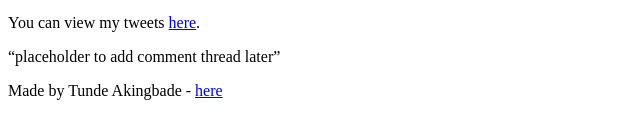
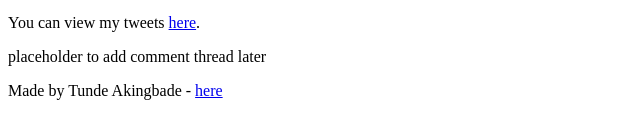
Before and after one commit to sonofbossman/My_First_Portfolio, a plain HTML site: page html_basic/index.html in a window 1280 px wide. Shown: the part 740-853 px from the top of the page, 0-640 px from the left. Drawn offline with Linux system fonts and the light colour scheme.

Commit message:
fix checker issue

```diff
--- a/html_basic/index.html
+++ b/html_basic/index.html
@@ -39,9 +39,7 @@
         <a href="https://www.alxafrica.com/">ALX Africa</a>
         <p>You can view my tweets <a href="tweets.html">here</a>.</p>
       </article>
-      <aside>
-        <p>“placeholder to add comment thread later”</p>
-      </aside>
+      <aside>placeholder to add comment thread later</aside>
     </main>
 
     <footer>
```
